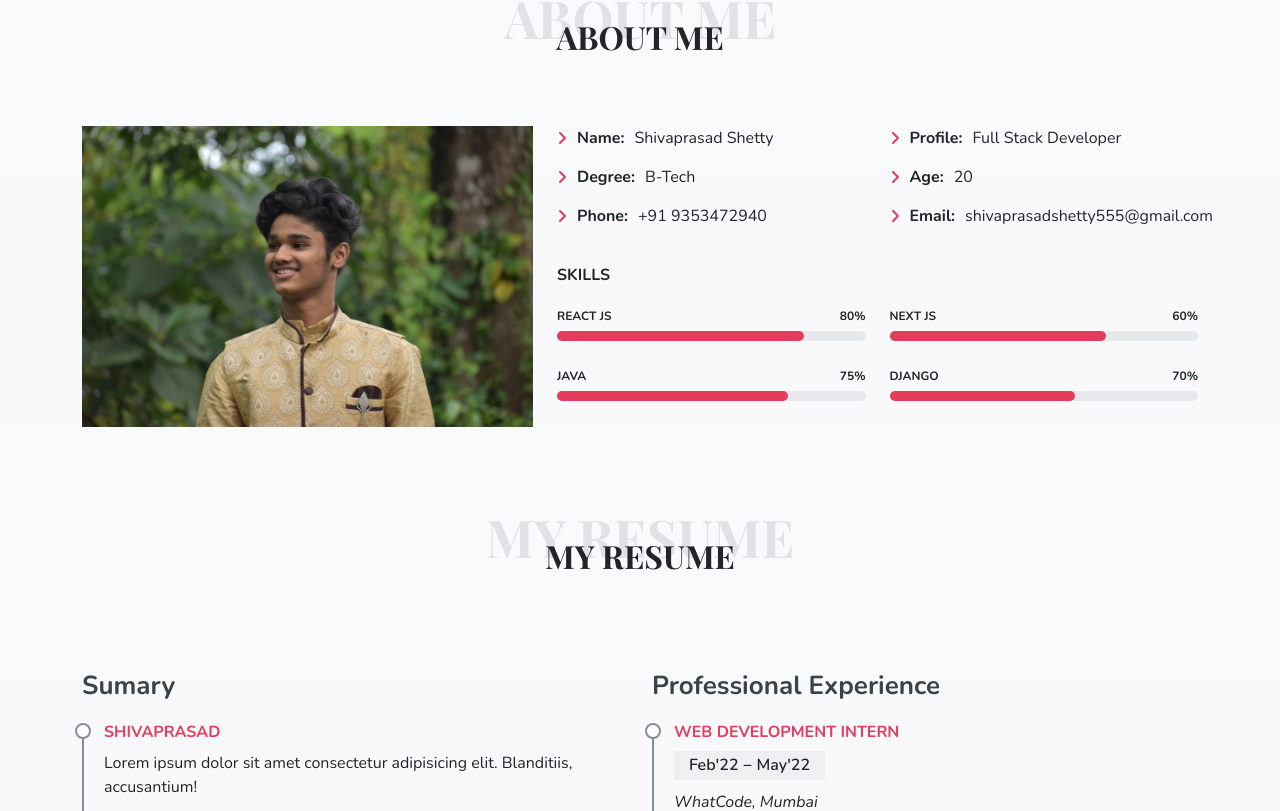
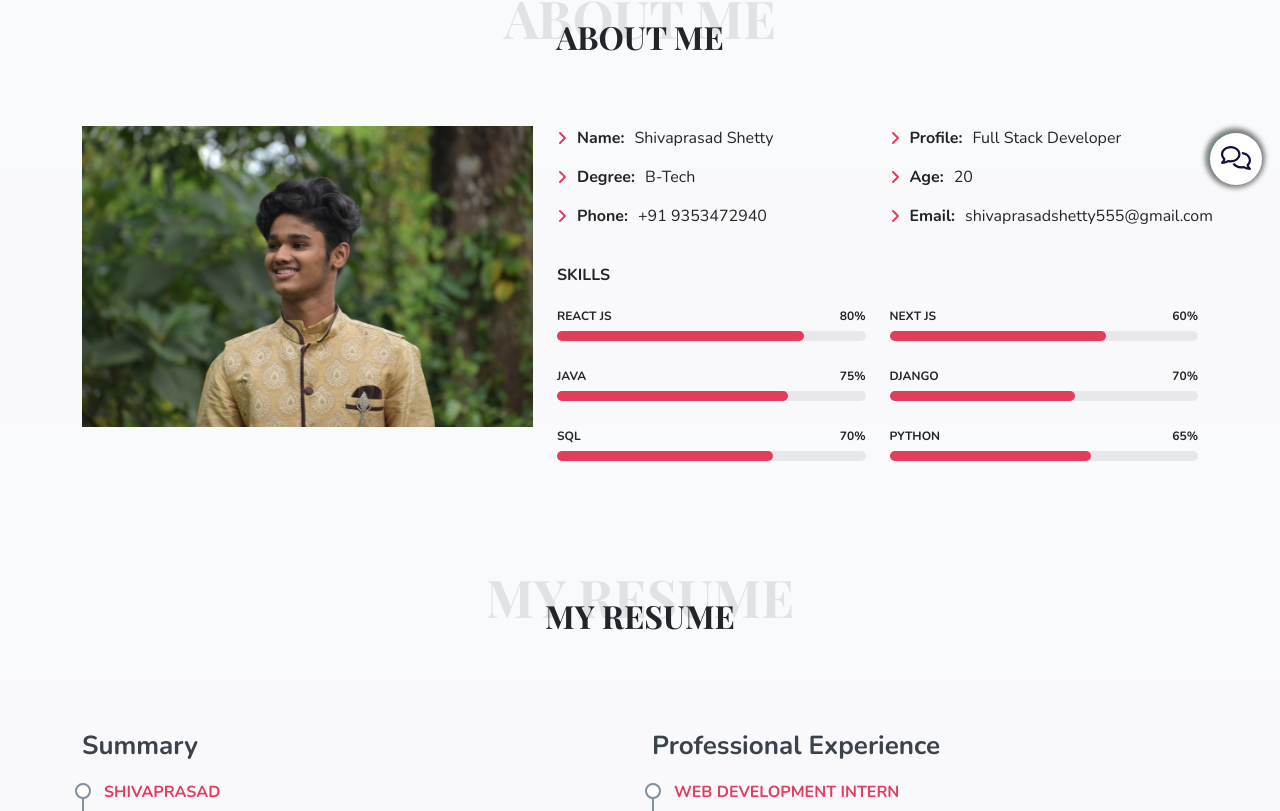
Before and after one commit to shettyshivu/portfolio, a Next.js app: page / in a window 1280 px wide. Shown: the part 592-1403 px from the top of the page. Built offline with nearby package versions, Linux system fonts and the light colour scheme; a web font is replaced by a local one.

Commit message:
floating button added

```diff
--- a/components/About.js
+++ b/components/About.js
@@ -147,6 +147,44 @@ const About = () => {
                       </div>
                     </div>
                   </div>
+                  <div className="row">
+                    <div className="col-md-6">
+                      <div className="progress">
+                        <div className="skill">
+                          SQL
+                          <i className="val">70%</i>
+                        </div>
+                        <div className="progress-bar-wrap">
+                          <div
+                            className="progress-bar"
+                            role="progressbar"
+                            aria-valuenow="70"
+                            aria-valuemin="0"
+                            aria-valuemax="100"
+                            style={{ width: "70%" }}
+                          ></div>
+                        </div>
+                      </div>
+                    </div>
+                    <div className="col-md-6">
+                      <div className="progress">
+                        <div className="skill">
+                          Python
+                          <i className="val">65%</i>
+                        </div>
+                        <div className="progress-bar-wrap">
+                          <div
+                            className="progress-bar"
+                            role="progressbar"
+                            aria-valuenow="65"
+                            aria-valuemin="0"
+                            aria-valuemax="100"
+                            style={{ width: "65%" }}
+                          ></div>
+                        </div>
+                      </div>
+                    </div>
+                  </div>
                 </div>
               </div>
             </div>
--- /dev/null
+++ b/components/Float.jsx
@@ -0,0 +1,32 @@
+import React, { useState } from "react";
+import { FontAwesomeIcon } from "@fortawesome/react-fontawesome";
+import { faWhatsapp, faLinkedin, faTwitter, faInstagram} from '@fortawesome/free-brands-svg-icons';
+import { faComments } from "@fortawesome/free-regular-svg-icons";
+
+const Float = () => {
+  const [onClick, setOnClick] = new useState(false);
+  function handleClick() {
+    setOnClick(!onClick);
+  }
+  return (
+    <div className="links-container" onClick={handleClick}>
+      <a className={"link comments" + (onClick ? " c-transform" : "")}>
+        <FontAwesomeIcon icon={faComments} className="icon" />
+      </a>
+      <a className={"link whatsapp" + (onClick ? " w-transform" : "")} target={"_blank"} rel='noopener noreferrer' href="https://wa.me/919353472940">
+        <FontAwesomeIcon icon={faWhatsapp} className="icon" />
+      </a>
+      <a className={"link linkedin" + (onClick ? " l-transform" : "")} target={"_blank"} rel='noopener noreferrer' href="https://www.linkedin.com/in/shivaprasad-shetty-790a8a212/">
+        <FontAwesomeIcon icon={faLinkedin} className="icon" />
+      </a>
+      <a className={"link twitter" + (onClick ? " t-transform" : "")} target={"_blank"} rel='noopener noreferrer' href="https://twitter.com/shivapr67928318">
+        <FontAwesomeIcon icon={faTwitter} className="icon" />
+      </a>
+      <a className={"link instagram" + (onClick ? " i-transform" : "")} target={"_blank"} rel='noopener noreferrer' href="https://www.instagram.com/_shetty_shivu_/">
+        <FontAwesomeIcon icon={faInstagram} className="icon" />
+      </a>
+    </div>
+  );
+};
+
+export default Float;
--- a/components/Resume.js
+++ b/components/Resume.js
@@ -10,7 +10,7 @@ const Resume = () => {
         </div>
         <div className="row">
           <div className="col-md-6" data-aos="zoom-out">
-            <div className="resume-title">Sumary</div>
+            <div className="resume-title">Summary</div>
             <div className="resume-item">
               <h4>Shivaprasad</h4>
               <p>
--- a/package.json
+++ b/package.json
@@ -9,10 +9,14 @@
     "lint": "next lint"
   },
   "dependencies": {
+    "@emotion/react": "^11.9.0",
+    "@emotion/styled": "^11.8.1",
     "@fortawesome/fontawesome-svg-core": "^6.1.1",
+    "@fortawesome/free-brands-svg-icons": "^6.1.1",
     "@fortawesome/free-regular-svg-icons": "^6.1.1",
     "@fortawesome/free-solid-svg-icons": "^6.1.1",
     "@fortawesome/react-fontawesome": "^0.1.18",
+    "@mui/material": "^5.6.3",
     "aos": "^2.3.4",
     "bootstrap": "^5.1.3",
     "next": "12.1.5",
--- a/pages/_app.js
+++ b/pages/_app.js
@@ -3,8 +3,8 @@ import "../styles/globals.css";
 import "../styles/style.css";
 import "aos/dist/aos.css";
 import AOS from "aos";
-import 'bootstrap/dist/css/bootstrap.min.css';
-import '@fortawesome/fontawesome-svg-core/styles.css';
+import "bootstrap/dist/css/bootstrap.min.css";
+import "@fortawesome/fontawesome-svg-core/styles.css";
 
 function MyApp({ Component, pageProps }) {
   useEffect(() => {
--- a/pages/index.js
+++ b/pages/index.js
@@ -4,6 +4,7 @@ import Navbar from "../components/Navbar";
 import About from "../components/About";
 import Projects from "../components/Projects";
 import Resume from "../components/Resume";
+import Float from "../components/Float";
 
 export default function Home() {
   return (
@@ -11,12 +12,13 @@ export default function Home() {
       <Head>
         <title>Shivaprasad Shetty</title>
         <meta name="description" content="Shivaprasad's Portfolio Website" />
-        <link rel="icon" href="/icon.png" />
+        <link rel="icon" href="/iconn.png" />
       </Head>
       <Navbar />
       <Header />
       <About />
       <Resume />
+      <Float />
       <Projects />
     </>
   );
--- a/styles/globals.css
+++ b/styles/globals.css
@@ -25,3 +25,21 @@ ul {
   margin: 0px;
   padding: 0px;
 }
+
+::-webkit-scrollbar {
+  width: 1rem;
+}
+
+::-webkit-scrollbar-track {
+  background: #fff;
+}
+
+::-webkit-scrollbar-thumb {
+  background: rgb(228, 60, 92);
+  border: 0.25em solid #fff;
+  border-radius: 100vw;
+}
+
+::-webkit-scrollbar-thumb:active {
+  background: rgb(228, 60, 92);
+}
--- a/styles/style.css
+++ b/styles/style.css
@@ -177,7 +177,7 @@
 
 .project-img img {
   max-width: 180px;
-  z-index: 999;
+  z-index: 5;
 }
 
 .project-img .travel {
@@ -345,6 +345,119 @@
   margin-bottom: 10px;
 }
 
+.links-container {
+  display: block;
+  position: fixed;
+  right: 20px;
+  bottom: 25px;
+  background-color: transparent;
+  width: 50px;
+  height: 50px;
+  border-radius: 50%;
+  box-shadow: 0 0 5px 5px rgba(0, 0, 0, 0.5);
+  z-index: 9;
+}
+
+.links-container a {
+  text-decoration: none;
+  color: inherit;
+  cursor: pointer;
+}
+
+.links-container a:hover {
+  color: inherit;
+}
+
+.link {
+  position: absolute;
+  display: block;
+  top: 0px;
+  left: 0px;
+  width: 50px;
+  border-radius: 50%;
+  background-color: transparent;
+  height: 50px;
+  transition: transform 0.5s ease-in-out;
+  color: white;
+}
+
+.icon {
+  position: absolute;
+  width: 30px !important;
+  height: 30px !important;
+  top: 10px;
+  left: 10px;
+  color: #ffffff;
+}
+
+.comments {
+  background-color: #fff;
+  width: 52px;
+  height: 52px;
+  z-index: 11;
+}
+
+.comments svg {
+  transform: translate(1px, 0px);
+  color: rgb(23, 13, 59);
+}
+
+.c-transform {
+  transform: rotate(360deg);
+}
+
+.whatsapp {
+  background-color: #25d366;
+  z-index: 10;
+}
+
+.whatsapp:hover {
+  background-color: #1abf4c;
+}
+
+.w-transform {
+  transform: translateY(-60px);
+}
+
+.linkedin {
+  background-color: #0077b5;
+  z-index: 9;
+}
+
+.linkedin:hover {
+  background-color: #0065a6;
+}
+
+.l-transform {
+  transform: translateY(-120px);
+}
+
+.twitter {
+  background-color: #1da1f2;
+  z-index: 8;
+}
+
+.twitter:hover {
+  background-color: #1480bb;
+}
+
+.t-transform {
+  transform: translateY(-180px);
+}
+
+.instagram {
+  background-color: #e1306c;
+  z-index: 7;
+}
+
+.instagram:hover {
+  background-color: #d20b5c;
+}
+
+.i-transform {
+  transform: translateY(-240px);
+}
+
 /* -----------------------Responsive---------------------------- */
 @keyframes animate {
   100% {
@@ -368,6 +481,16 @@
     transform: translateX(-10px);
   }
 }
+
+@media screen and (max-width: 1200px) {
+  .skills-title {
+    margin-top: 7px;
+  }
+  .skills-content .progress {
+    height: 35px;
+  }
+}
+
 @media screen and (max-width: 992px) {
   .project-box {
     padding: 40px;
@@ -380,6 +503,12 @@
   }
   .about-description {
     margin-top: 20px;
+  }
+  .skills-title {
+    margin: 20px 0;
+  }
+  .skills-content .progress {
+    height: 50px;
   }
 }
 @media screen and (max-width: 970px) {
@@ -426,11 +555,10 @@
   .skills-content {
     margin: 20px 0 0 0;
   }
-  .project-description{
+  .project-description {
     text-align: center !important;
   }
 }
-
 
 @media screen and (max-width: 600px) {
   .project-box .project-name {
```
Also changed, not shown: components/Header.js (line endings or trailing spaces), 1 other file (tests, documents, lock files or other folders).
